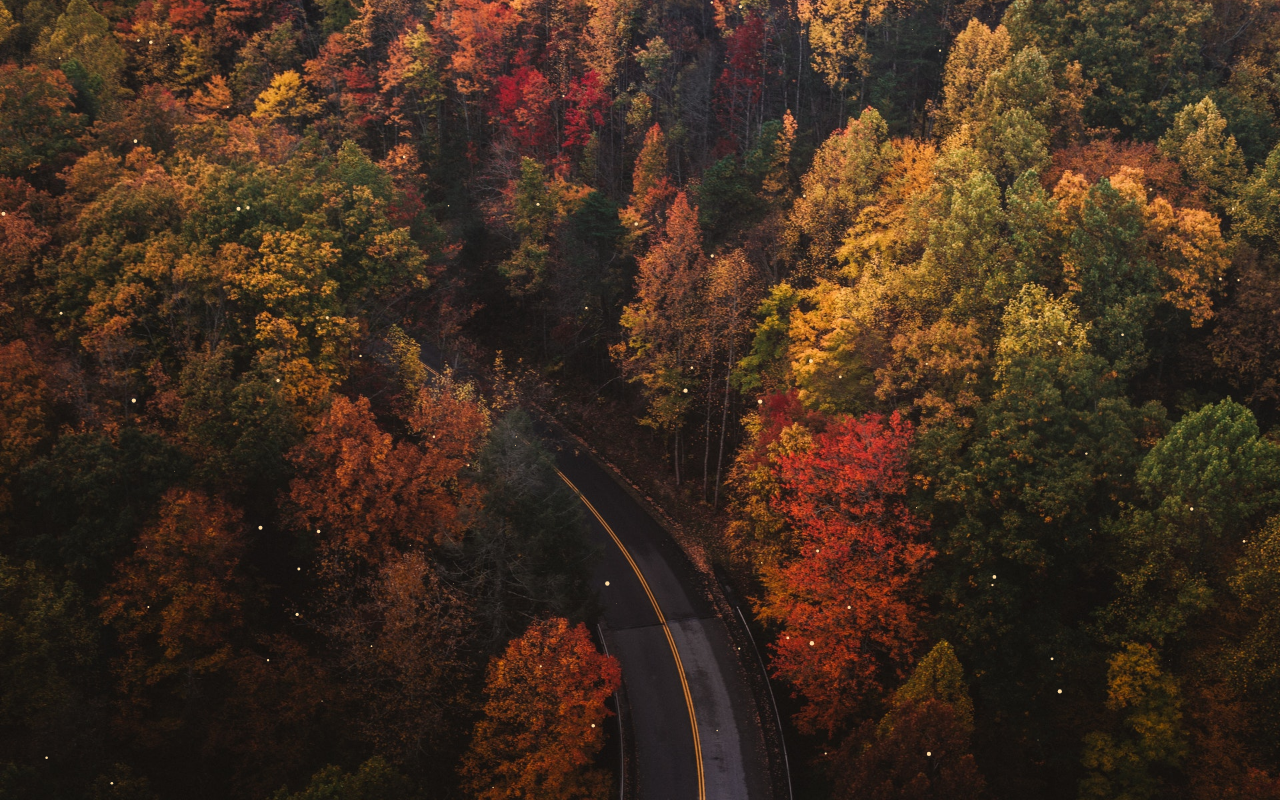
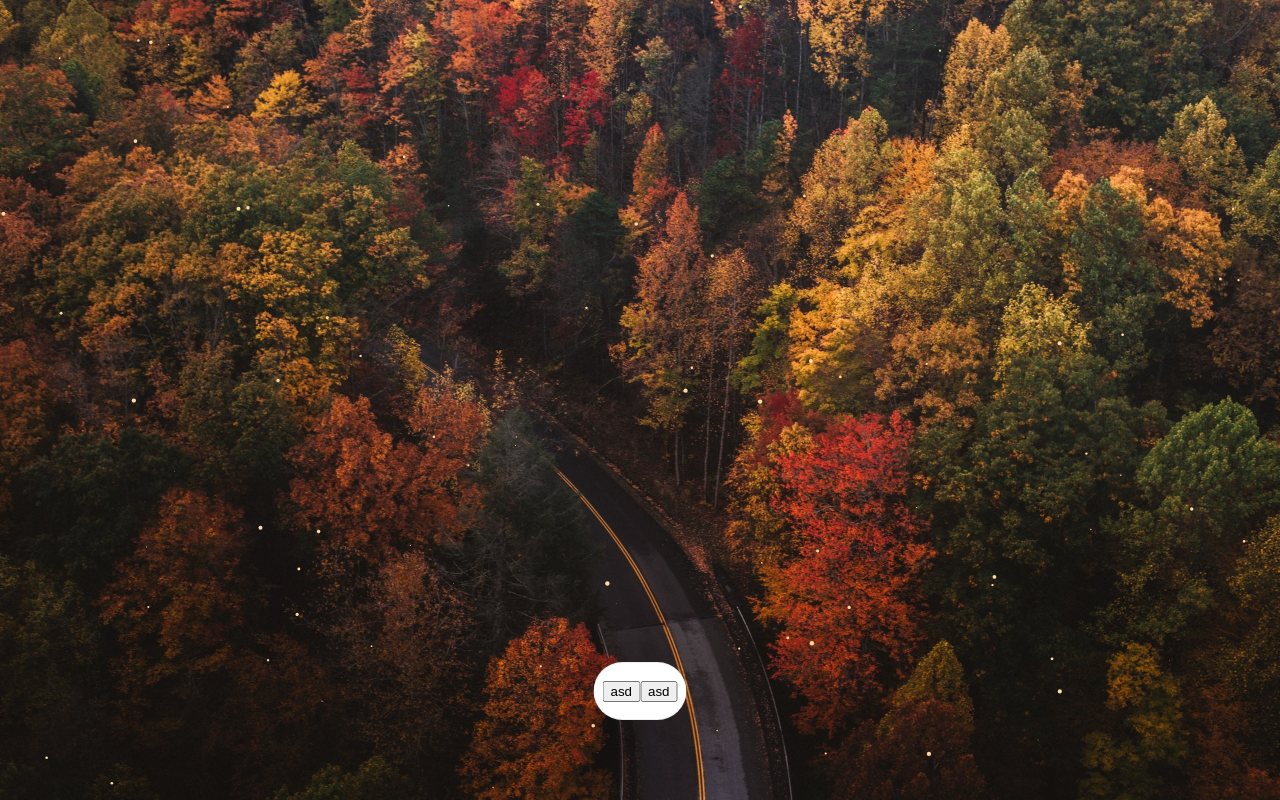
Before and after one commit to misshu1/portfolio, a React (Vite) app: page / in a window 1280 px wide. Built offline with nearby package versions, Linux system fonts and the light colour scheme.

Commit message:
added routes

```diff
--- /dev/null
+++ b/src/components/footer/Footer.style.ts
@@ -0,0 +1,19 @@
+import styled from 'styled-components';
+
+export const FooterStyle = styled.footer`
+  position: fixed;
+  left: 50%;
+  bottom: 5rem;
+  transform: translateX(-50%);
+  display: flex;
+  justify-content: center;
+  align-items: center;
+  width: auto;
+  height: 58px;
+  padding: 0 8px;
+  background: rgb(255, 255, 255);
+  box-shadow: 0 30px 60px rgba(0, 0, 0, 0.12);
+  border: 1px solid hsl(0 0% 0% / 0.071);
+  border-radius: 9999px;
+  z-index: 10;
+`;
--- a/src/components/footer/Footer.tsx
+++ b/src/components/footer/Footer.tsx
@@ -1,13 +1,10 @@
-import { useTranslation } from 'react-i18next';
+import { FooterStyle } from './Footer.style';
 
 export const Footer = () => {
-  const { t } = useTranslation();
-
   return (
-    <div>
+    <FooterStyle>
       <button>asd</button>
       <button>asd</button>
-      <div>{t('test')}</div>
-    </div>
+    </FooterStyle>
   );
 };
--- a/src/main.tsx
+++ b/src/main.tsx
@@ -1,14 +1,14 @@
 import React from 'react';
 import ReactDOM from 'react-dom/client';
-import App from './App.tsx';
 import './index.css';
 import './i18n.ts';
 import { ThemeProvider } from './themes';
+import { Router } from './router';
 
 ReactDOM.createRoot(document.getElementById('root')!).render(
   <React.StrictMode>
     <ThemeProvider>
-      <App />
+      <Router />
     </ThemeProvider>
   </React.StrictMode>
 );
--- a/src/App.tsx
+++ b/src/pages/Home/Home.tsx
@@ -1,9 +1,10 @@
 import { useRef } from 'react';
-import { Canvas } from './canvas';
-import { DrawType, drawings } from './drawings';
-import { Footer } from './components';
+import { Outlet } from 'react-router-dom';
+import { DrawType, drawings } from '../../drawings';
+import { Canvas } from '../../canvas';
+import { Footer } from '../../components';
 
-function App() {
+export const Home = () => {
   const imgRef = useRef<HTMLImageElement>(null);
 
   return (
@@ -20,9 +21,8 @@ function App() {
         width={window.innerWidth}
         height={window.innerHeight}
       />
+      <Outlet />
       <Footer />
     </>
   );
-}
-
-export default App;
+};
--- /dev/null
+++ b/src/pages/Home/index.ts
@@ -0,0 +1 @@
+export { Home } from './Home';
--- /dev/null
+++ b/src/pages/index.ts
@@ -0,0 +1 @@
+export * from './Home';
--- /dev/null
+++ b/src/router/PublicRoutes.tsx
@@ -0,0 +1,16 @@
+import { Route, Routes as BrowserRoutes } from 'react-router-dom';
+import { Routes } from './Routes';
+import { Home } from '../pages';
+
+export function PublicRoutes() {
+  return (
+    <BrowserRoutes>
+      <Route path={Routes.HOME} element={<Home />}>
+        <Route path={Routes.CONTACT} element={<div>Routes.CONTACT</div>} />
+        <Route path={Routes[401]} element={<div>Routes[401]</div>} />
+        <Route path={Routes[500]} element={<div>Routes[500]</div>} />
+        <Route path={Routes[404]} element={<div>Routes[404]</div>} />
+      </Route>
+    </BrowserRoutes>
+  );
+}
--- /dev/null
+++ b/src/router/Router.tsx
@@ -0,0 +1,10 @@
+import { BrowserRouter } from 'react-router-dom';
+import { PublicRoutes } from './PublicRoutes';
+
+export function Router() {
+  return (
+    <BrowserRouter>
+      <PublicRoutes />
+    </BrowserRouter>
+  );
+}
--- /dev/null
+++ b/src/router/Routes.ts
@@ -0,0 +1,7 @@
+export const Routes = {
+  HOME: '/',
+  CONTACT: '/contact',
+  404: '/*',
+  401: '/401',
+  500: '/500',
+} as const;
--- /dev/null
+++ b/src/router/index.ts
@@ -0,0 +1,2 @@
+export * from './Routes';
+export { Router } from './Router';
```
